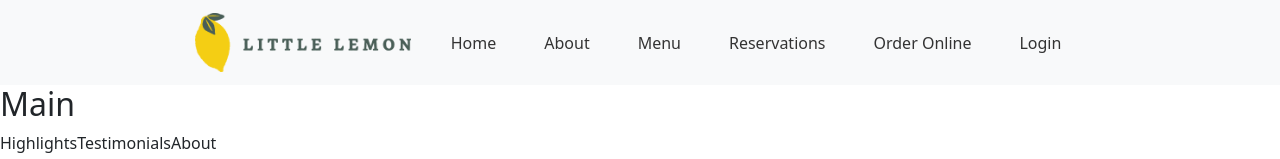
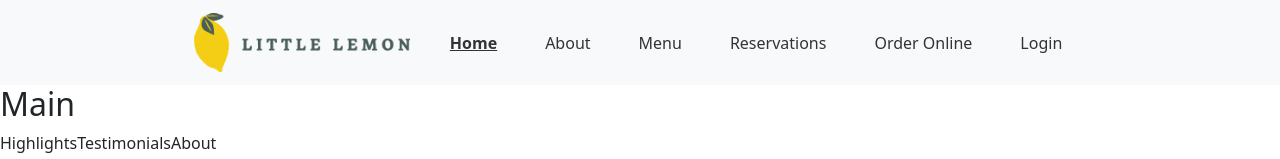
Before and after one commit to camilahurtadoc/little_lemon_app, a React (Vite) app: page / in a window 1280 px wide. Shown: the top 159 px of the page. Built offline with nearby package versions, Linux system fonts and the light colour scheme.

Commit message:
updates navbar with routes and style

```diff
--- a/src/App.css
+++ b/src/App.css
@@ -6,9 +6,18 @@
 
 .navbar .nav-link{
   font-weight: 500;
-  color: #333333;
+  color: #333333 !important;
   width: auto;
   margin: auto 1em;
+}
+
+.navbar .nav-link.active{
+  font-weight: 700;
+  text-decoration: underline;
+}
+
+.navbar .nav-link.pending {
+  color: #EE9972;
 }
 
 .navbar .nav-link:hover {
--- a/src/components/Header/Header.css
+++ b/src/components/Header/Header.css
@@ -3,6 +3,13 @@
     max-width: 218px;
 }
 
+.navbar .nav-link{
+  font-weight: 500;
+  color: #333333;
+  width: auto;
+  margin: auto 1em;
+}
+
 /* #container {
     display: inline;
 } */
--- a/src/components/Header/Header.jsx
+++ b/src/components/Header/Header.jsx
@@ -7,6 +7,8 @@ import { NavLink } from 'react-router-dom'
 import "./Header.css"
 
 const Header = () => {
+    const setActiveClass = ({ isActive, isPending }) => (isPending ? "pending nav-link" : isActive ? "active nav-link" : "nav-link");
+
     return (
         <>
             <Navbar expand="lg" className="bg-body-tertiary" id='navbar'>
@@ -15,12 +17,12 @@ const Header = () => {
                     <Navbar.Toggle aria-controls="basic-navbar-nav" />
                     <Navbar.Collapse className='w-auto' id="basic-navbar-nav">
                         <Nav className="me-auto">
-                            <Nav.Link to="/">Home</Nav.Link>
-                            <Nav.Link to="/">About</Nav.Link>
-                            <Nav.Link to="/">Menu</Nav.Link>
-                            <Nav.Link to="/">Reservations</Nav.Link>
-                            <Nav.Link to="/">Order Online</Nav.Link>
-                            <Nav.Link to="/">Login</Nav.Link>
+                            <NavLink to="/" className={setActiveClass}>Home</NavLink>
+                            <NavLink to="/about" className={setActiveClass}>About</NavLink>
+                            <NavLink to="/menu" className={setActiveClass}>Menu</NavLink>
+                            <NavLink to="/reservations" className={setActiveClass}>Reservations</NavLink>
+                            <NavLink to="/order_online" className={setActiveClass}>Order Online</NavLink>
+                            <NavLink to="/login" className={setActiveClass}>Login</NavLink>
                         </Nav>
                     </Navbar.Collapse>
                 </Container>
```
